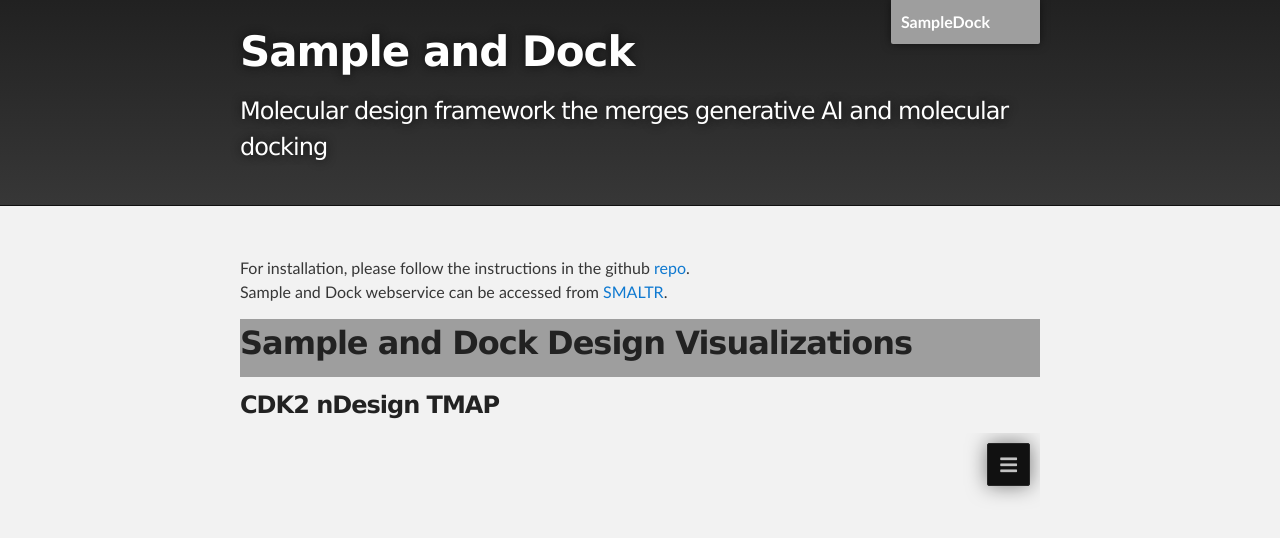
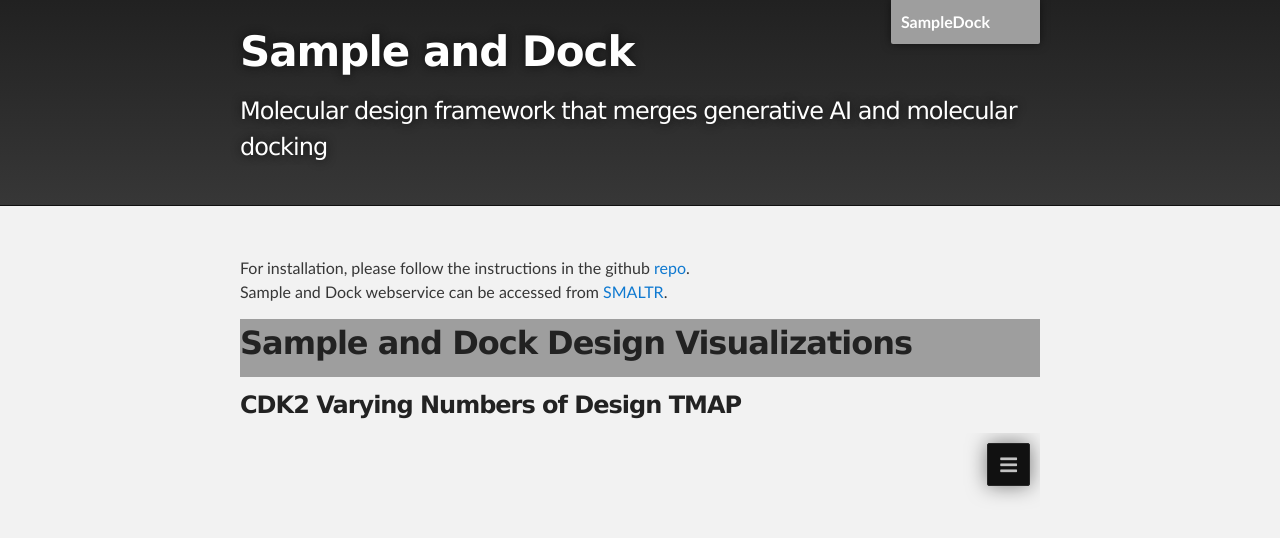
Before and after one commit to atfrank/SampleDock, a Jekyll site: the page built from index.md, in a window 1280 px wide and 900 px high. Shown: the top 538 px of the window. Built offline with Jekyll 4.4.1, drawn with Linux system fonts in a browser that asks for light colours; nearby versions of some CDN libraries.

Commit message:
typo fix and full screen link fix

```diff
--- a/_config.yml
+++ b/_config.yml
@@ -21,11 +21,11 @@
 title: Sample and Dock
 email: your-email@example.com
 description: >- # this means to ignore newlines until "baseurl:"
-  Molecular design framework the merges generative AI and molecular docking
+  Molecular design framework that merges generative AI and molecular docking
 baseurl: "" # the subpath of your site, e.g. /blog
 url: "" # the base hostname & protocol for your site, e.g. http://example.com
 # twitter_username: jekyllrb
-github_username: atfrank
+github_username: Truman-Xu
 
 # Build settings
 theme: jekyll-theme-slate
--- a/index.md
+++ b/index.md
@@ -7,11 +7,11 @@
 
 ## Sample and Dock Design Visualizations
 
-### CDK2 nDesign TMAP
+### CDK2 Varying Numbers of Design TMAP
 <div markdown="0">
     <iframe src="./vis_maps/tmap_CDK2_ndesigns.html" style="height:800px;width:800px;" title="TMAP of Varing Design per Cycle for CDK2"></iframe>
     <p style="text-align:right">
-        <a href="https://atfrank.github.io/SampleDock/vis_maps/sample_dock_tmap_1.html">View in fullscreen</a>
+        <a href="https://atfrank.github.io/SampleDock/vis_maps/tmap_CDK2_ndesigns.html">View in fullscreen</a>
     </p>
 </div>
 
```
